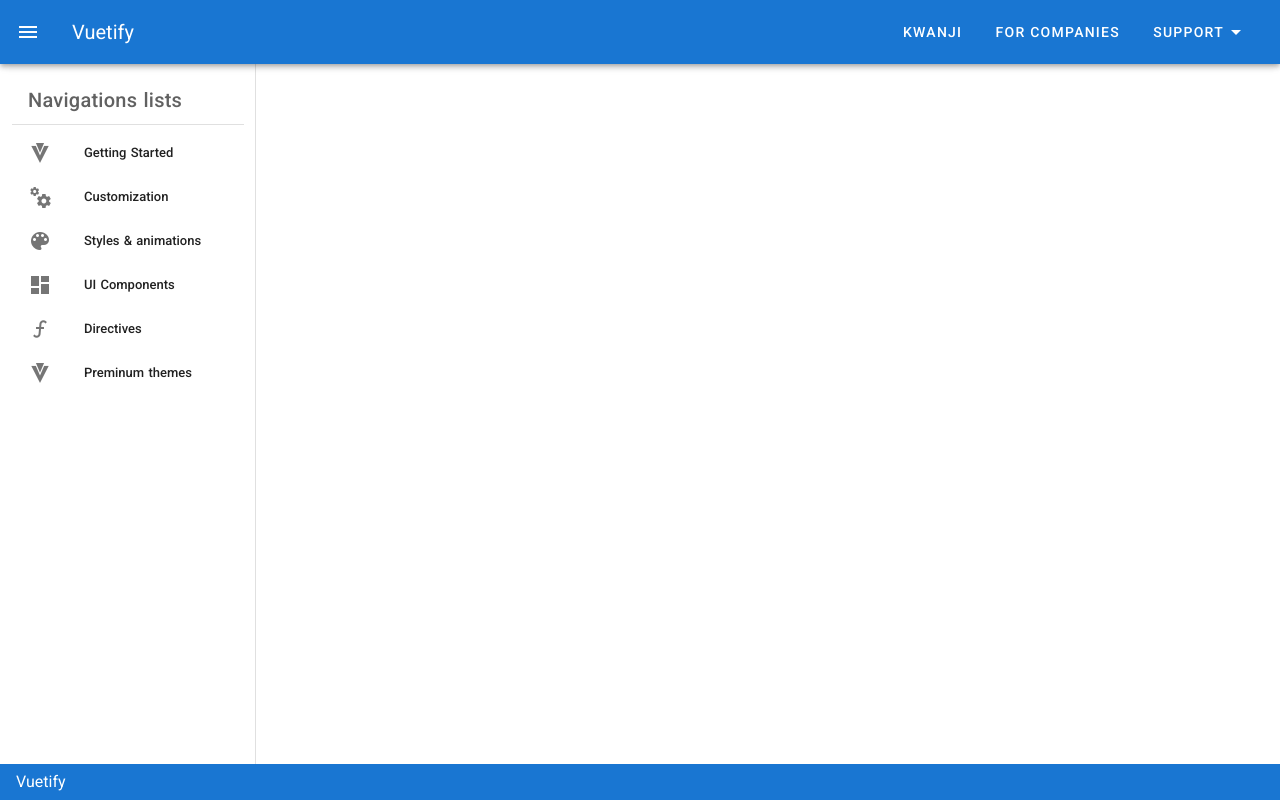
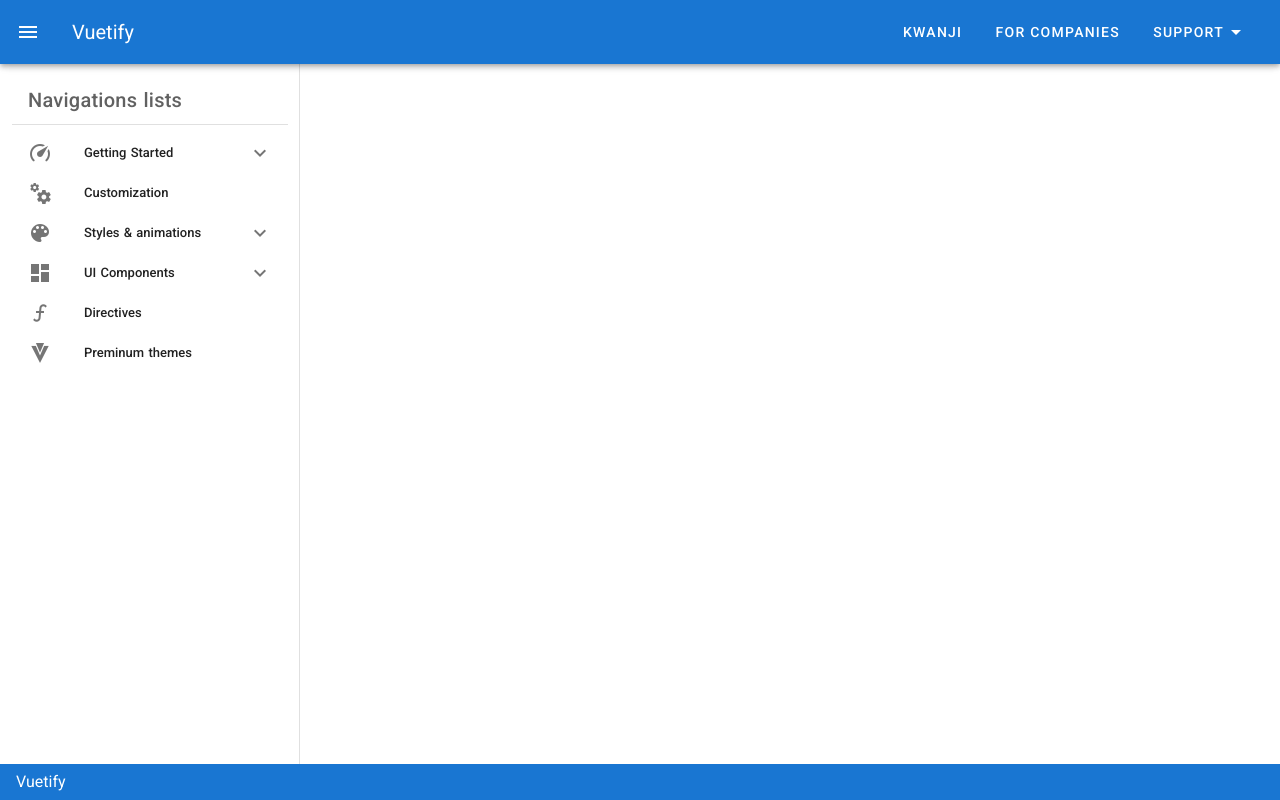
Before and after one commit to KwanjiChoi/nuxt_with_rails, a Nuxt app in the folder front/: page /dashboard in a window 1280 px wide. Built offline with nearby package versions, Linux system fonts and the light colour scheme.

Commit message:
add navigation-draer

```diff
--- a/front/pages/dashboard.vue
+++ b/front/pages/dashboard.vue
@@ -1,6 +1,6 @@
 <template>
   <v-app>
-    <v-navigation-drawer app v-model='drawer' clipped>
+    <v-navigation-drawer app v-model='drawer' clipped width='300'>
       <v-container>
         <v-list-item>
           <v-list-item-content>
@@ -10,18 +10,28 @@
           </v-list-item-content>
         </v-list-item>
         <v-divider />
-        <v-list dense nav>
-          <v-list-item v-for='nav_list in nav_lists' :key='nav_list'>
-            <v-list-item-icon>
-              <v-icon>{{ nav_list.icon }}</v-icon>
-            </v-list-item-icon>
-            <v-list-item-content>
-              <v-list-item-title>{{ nav_list.name }}</v-list-item-title>
-            </v-list-item-content>
-          </v-list-item>
+
+        <v-list nav dense>
+          <v-list-group v-for='nav_list in nav_lists'
+                       :key='nav_list.name'
+                       :prepend-icon='nav_list.icon'
+                       no-action
+                       :append-icon="nav_list.lists ? undefined : ''">
+            <template v-slot:activator>
+              <v-list-item-content>
+                <v-list-item-title>{{ nav_list.name }}</v-list-item-title>
+              </v-list-item-content>
+            </template>
+            <v-list-item v-for='list in nav_list.lists' :key='list'>
+              <v-list-item-content>
+                <v-list-item-title>{{ list }}</v-list-item-title>
+              </v-list-item-content>
+            </v-list-item>
+          </v-list-group>
         </v-list>
       </v-container>
     </v-navigation-drawer>
+
     <v-app-bar color='primary'
                dark
                app
@@ -38,7 +48,7 @@
           </template>
           <v-list>
             <v-subheader>Get help</v-subheader>
-            <v-list-item v-for='support in supports' :key='support'>
+            <v-list-item v-for='support in supports' :key='support.name'>
               <v-list-icon class='mr-3'><v-icon>{{ support.icon }}</v-icon></v-list-icon>
               <v-list-item-content>
                 <v-list-item-title>{{ support.name }}</v-list-item-title>
@@ -69,12 +79,33 @@
         {name: 'Stack overview',icon: 'mdi-stack-overflow'},
       ],
       nav_lists:[
-        {name: 'Getting Started',icon: 'mdi-vuetify'},
-        {name: 'Customization',icon: 'mdi-cogs'},
-        {name: 'Styles & animations',icon: 'mdi-palette'},
-        {name: 'UI Components',icon: 'mdi-view-dashboard'},
-        {name: 'Directives',icon: 'mdi-function'},
-        {name: 'Preminum themes',icon: 'mdi-vuetify'},
+        {
+          name: 'Getting Started',
+          icon: 'mdi-speedometer',
+          lists: ['Quick Start', 'Pre-made layouts']
+        },
+        {
+          name: 'Customization',
+          icon: 'mdi-cogs'
+        },
+        {
+          name: 'Styles & animations',
+          icon: 'mdi-palette',
+          lists: ['Colors', 'Content', 'Display']
+        },
+        {
+          name: 'UI Components',
+          icon: 'mdi-view-dashboard',
+          lists: ['API explorer', 'Alerts']
+        },
+        {
+          name: 'Directives',
+          icon: 'mdi-function'
+        },
+        {
+          name: 'Preminum themes',
+          icon: 'mdi-vuetify'
+        },
       ]
     }
   }
```
